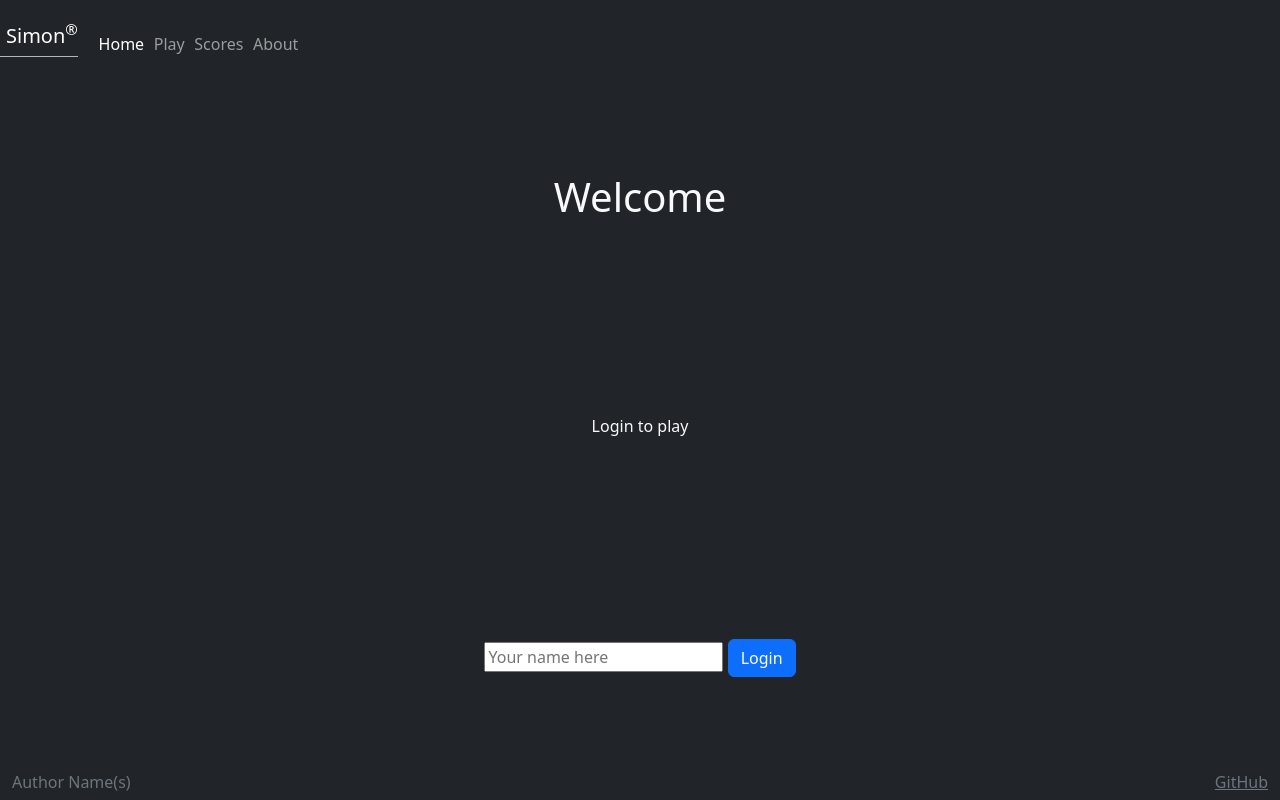
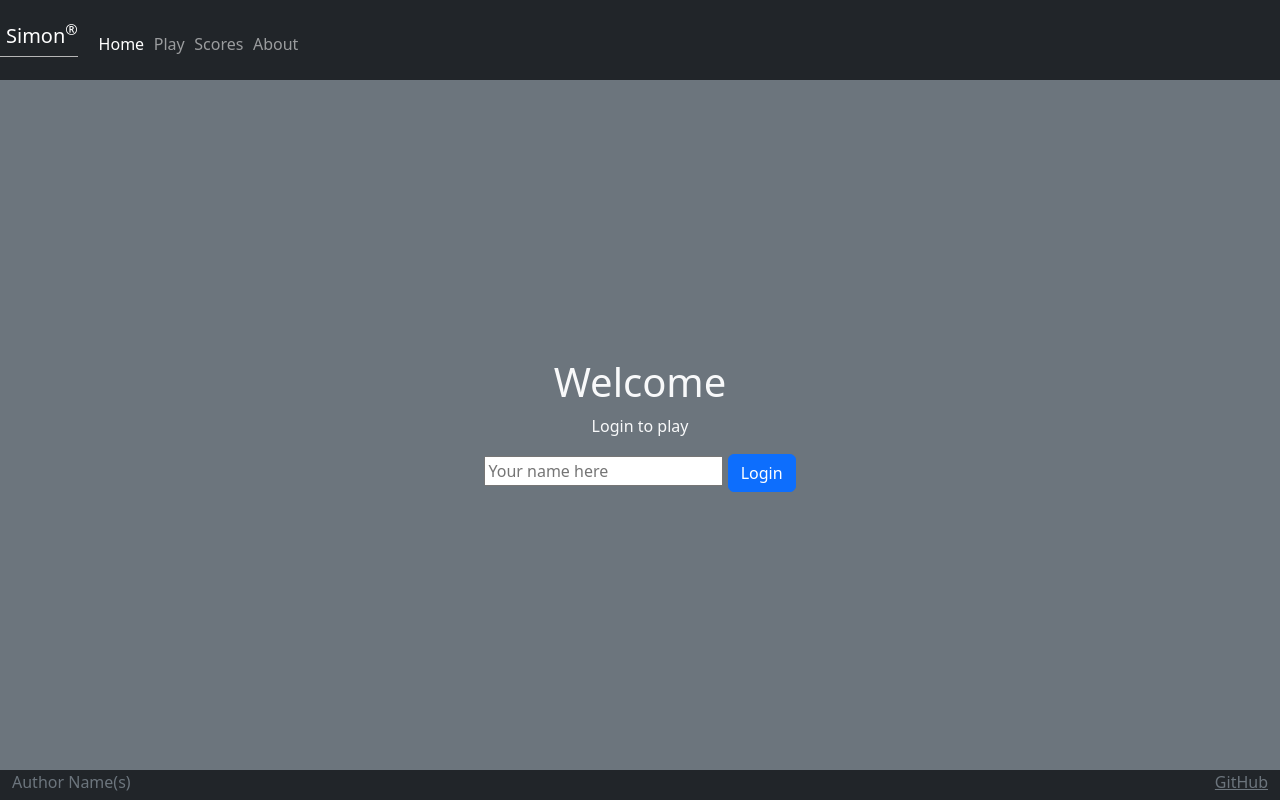
Before and after one commit to Jtrom314/simon, a plain HTML site: page index.html in a window 1280 px wide. Drawn offline with nearby package versions, Linux system fonts and the light colour scheme.

Commit message:
Final (hopefully) CSS

```diff
--- a/index.html
+++ b/index.html
@@ -24,13 +24,15 @@
             </menu>
         </nav>
     </header>
-    <main>
+    <main class="container-fluid bg-secondary text-center">
+        <div>
         <h1>Welcome</h1>
         <p>Login to play</p>
         <form method="get" action="play.html">
                 <input type="text" id="name" placeholder="Your name here"/>
                 <button type="submit" class="btn btn-primary">Login</button>
         </form>
+    </div>
     </main>
     <footer class="big-dark text-dark text-muted">
         <div class="container-fluid">
```
